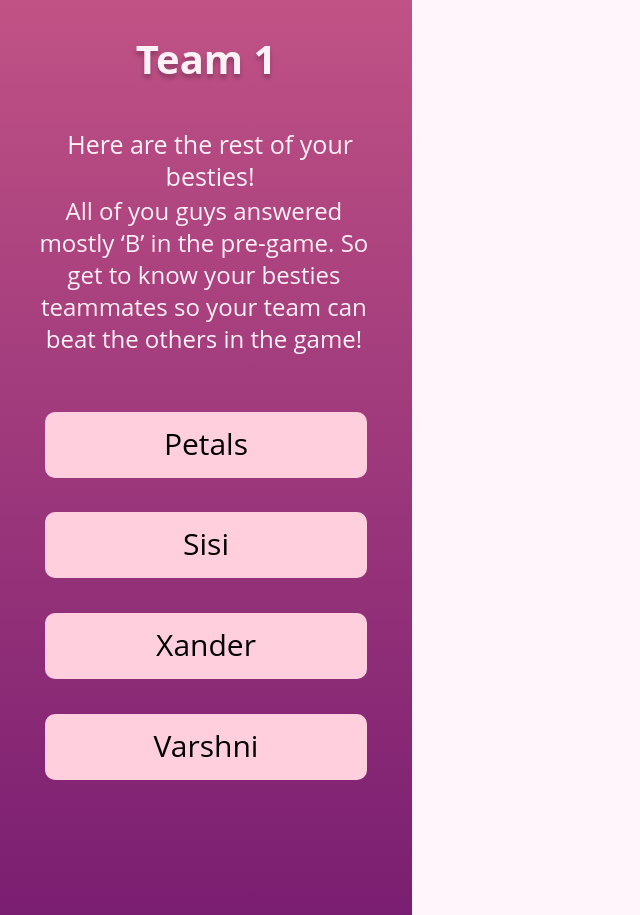
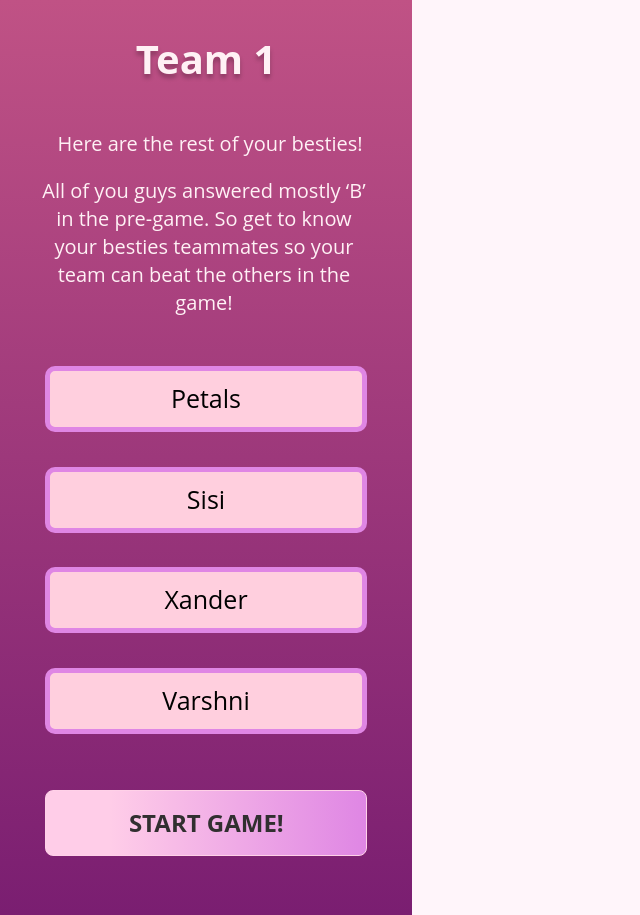
Before and after one commit to acm-projects/Besties, a SvelteKit app in the folder besties-mobile/: page /ChosenTeam in a window 1280 px wide. Shown: the whole page, without its empty margins (0-640 px from the left). Built offline with nearby package versions, Linux system fonts and the light colour scheme.

Commit message:
updated ui and linking

```diff
--- a/besties-mobile/src/routes/ChosenTeam/+page.svelte
+++ b/besties-mobile/src/routes/ChosenTeam/+page.svelte
@@ -7,10 +7,10 @@
     }
 
     const teamMembers: TeamMember[] = [
-      { name: 'Petals', top: '45%' },
-      { name: 'Sisi', top: '56%' },
-      { name: 'Xander', top: '67%' },
-      { name: 'Varshni', top: '78%' },
+      { name: 'Petals', top: '40%' },
+      { name: 'Sisi', top: '51%' },
+      { name: 'Xander', top: '62%' },
+      { name: 'Varshni', top: '73%' },
     ];
 </script>
 
@@ -56,7 +56,7 @@
     .description {
       position: absolute;
       width: 83%; /* Adjusted for padding */
-      top: 20%;
+      top: 18%;
       left: 8%;
       /* font-family: 'Average Sans', sans-serif; */
       /* font-weight: 400; */
@@ -77,12 +77,14 @@
       border-radius: 10px;
       /* font-family: 'RocknRoll One', sans-serif; */
       /* font-weight: 350; */
-      font-size: 30px;
+      font-size: 25px;
       line-height: 43px;
       text-align: center;
       color: black;
       margin-bottom: 20px; /* Added margin for spacing */
-      padding: 10px; /* Added padding for content */
+      padding: 6px; /* Added padding for content */
+      border-width: 5px;
+      border-color: #DF86E4;
     }
 
     .rest-of-team {
@@ -91,12 +93,21 @@
       top: 14%;
       left: 8%;
       /* font-family: 'Average Sans', sans-serif; */
-      font-weight: 400;
-      font-size: 25px;
+      /* font-weight: 400; */
+      /* font-size: 30px; */
       line-height: 32px;
       text-align: center;
       color: #FFF1F5;
       margin: 0 auto; /* Center in the available space */
+    }
+
+    .pButton{
+        background: linear-gradient(90deg, #FFCDE8 20%, #DF86E4 100%);
+        margin-left: 11%;
+        margin-top: 790px;
+        position:absolute;
+        width: 322px;
+        height: 66px;
     }
 </style>
 
@@ -105,11 +116,9 @@
     <div class="container">
     <!-- <div class="title">Team 1</div> -->
     <h3 class="text-secondary font-bold text-4xl text-center title">Team 1</h3>
-    <a href="/Question">
-        <h3 class="py-3 text-2xl text-center description"> All of you guys answered mostly ‘B’ in the pre-game. So get to know your besties teammates so your team can beat the others in the game!</h3>
-    </a>
+    <h3 class="py-3 text-xl text-center description"> All of you guys answered mostly ‘B’ in the pre-game. So get to know your besties teammates so your team can beat the others in the game!</h3>
     <div class="rectangle"></div>
-    <div class="rest-of-team">
+    <div class="rest-of-team text-xl">
       Here are the rest of your besties!
     </div>
         {#each teamMembers as member (member.name)}
@@ -117,5 +126,8 @@
             {member.name}
         </div>
         {/each}
+        <a href="/Question">
+            <button class="btn pButton font-bold text-2xl">Start Game!</button>
+        </a>
     </div>
 </body>
```
